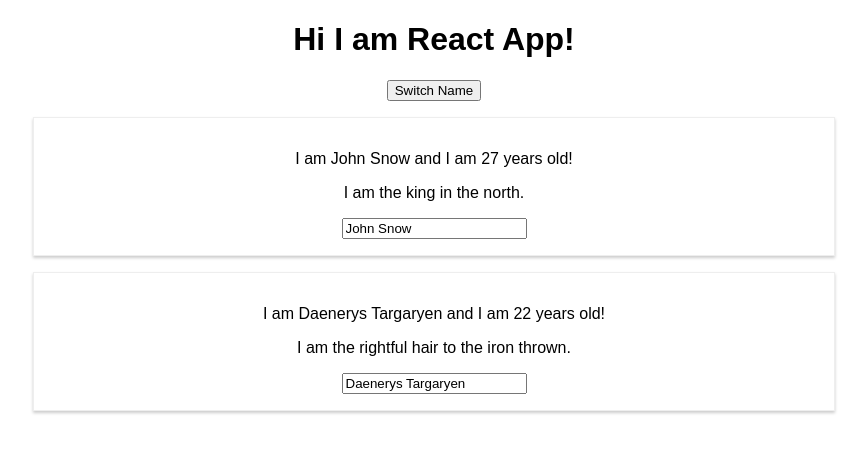
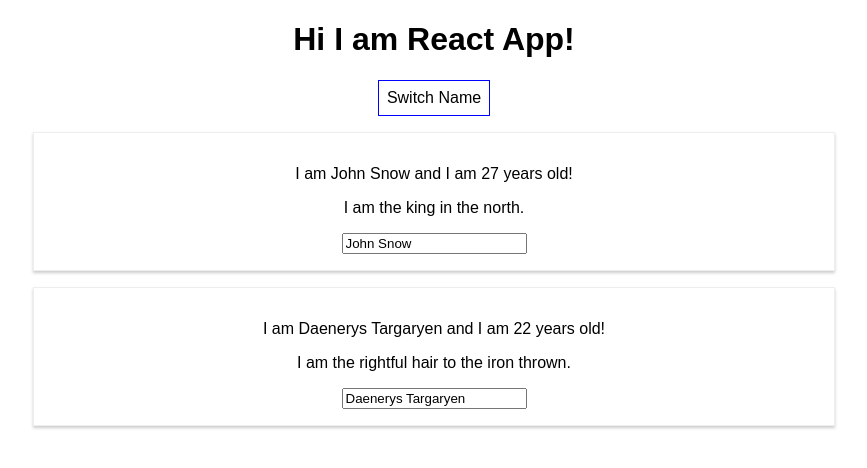
Before and after one commit to NishantVP/udemy-react-followon, a React (Create React App) app: page / in a window 1280 px wide. Shown: the top 468 px of the page, without its empty margins (206-1073 px from the left). Built offline with nearby package versions, Linux system fonts and the light colour scheme.

Commit message:
lecture 47

```diff
--- a/src/App.js
+++ b/src/App.js
@@ -30,10 +30,22 @@
     };
 
     render() {
+
+        const style = {
+            backgroundColor: 'white',
+            font: 'inherit',
+            border: '1px solid blue',
+            padding: '8px',
+            cursor: 'pointer'
+        };
+
         return (
             <div className="App">
                 <h1> Hi I am React App!</h1>
-                <button onClick={() => this.switchNameHandler('Nishant')}>Switch Name</button>
+                <button
+                    style={style}
+                    onClick={() => this.switchNameHandler('Nishant')}>Switch Name
+                </button>
                 <Person
                     name = {this.state.persons[0].name}
                     age = {this.state.persons[0].age}
```
